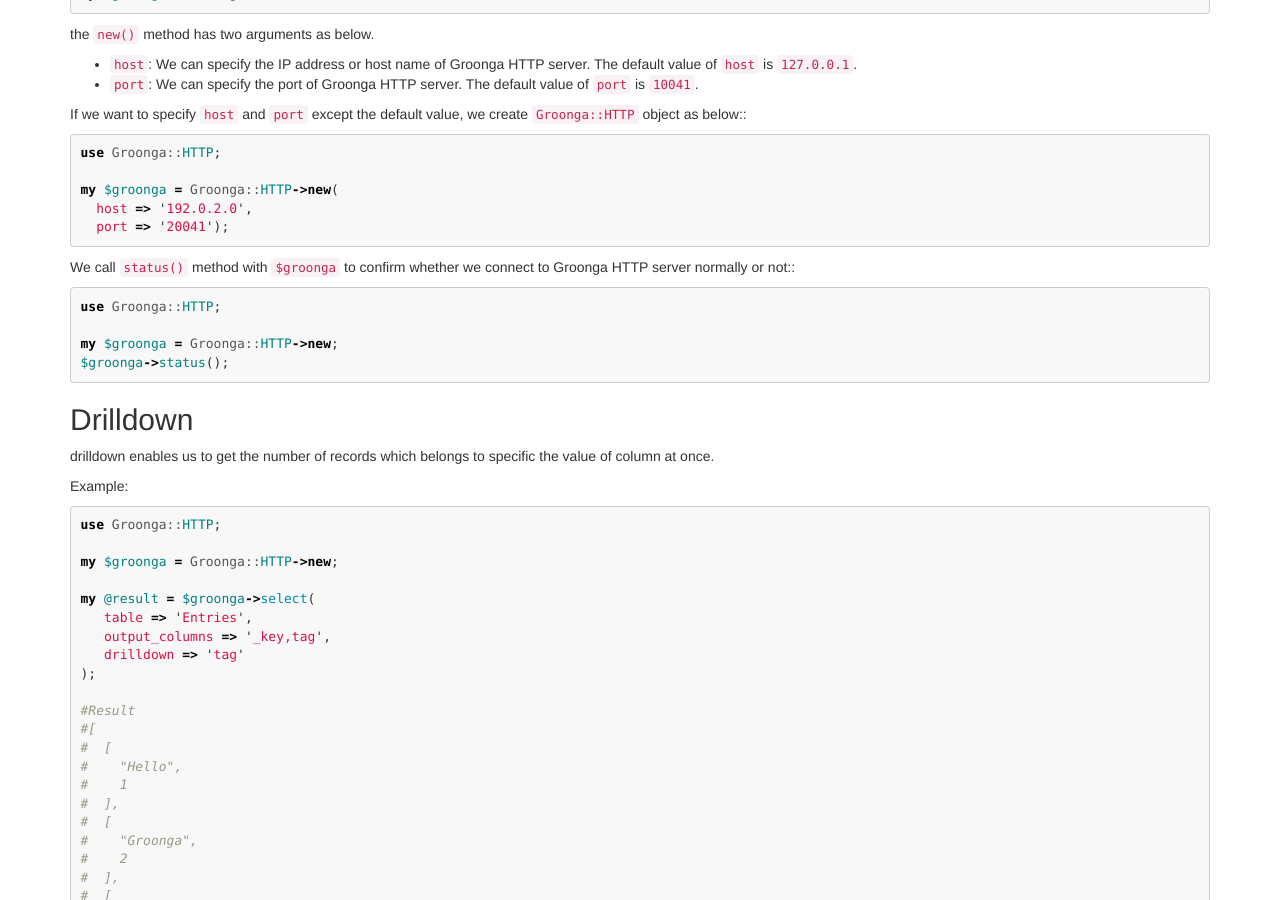
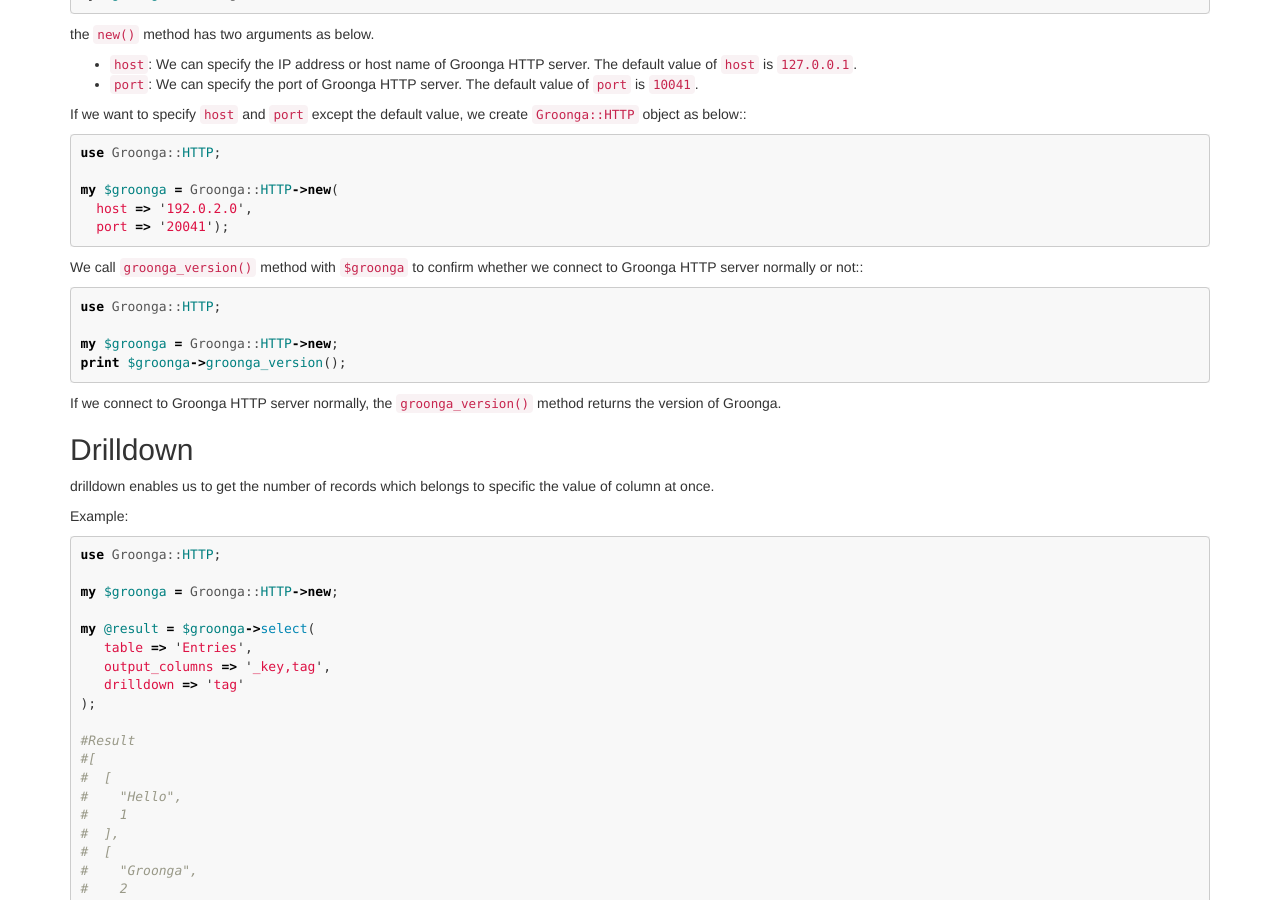
Before and after one commit to groonga/Groonga-HTTP, a Jekyll site: the page built from docs/tutorial/index.md, in a window 1280 px wide and 900 px high, scrolled down 414 px. Built offline with Jekyll 4.4.1, drawn with Linux system fonts in a browser that asks for light colours.

Commit message:
Use groonga_version() for confirming whether we connect to Groonga HTTP server normally or not

````diff
--- a/docs/tutorial/index.md
+++ b/docs/tutorial/index.md
@@ -39,14 +39,16 @@ my $groonga = Groonga::HTTP->new(
   port => '20041');
 ```
 
-We call ``status()`` method with ``$groonga`` to confirm whether we connect to Groonga HTTP server normally or not::
+We call ``groonga_version()`` method with ``$groonga`` to confirm whether we connect to Groonga HTTP server normally or not::
 
 ```perl
 use Groonga::HTTP;
 
 my $groonga = Groonga::HTTP->new;
-$groonga->status();
+print $groonga->groonga_version();
 ```
+
+If we connect to Groonga HTTP server normally, the ``groonga_version()`` method returns the version of Groonga.
 
 ## Drilldown {#drilldown}
 
````
